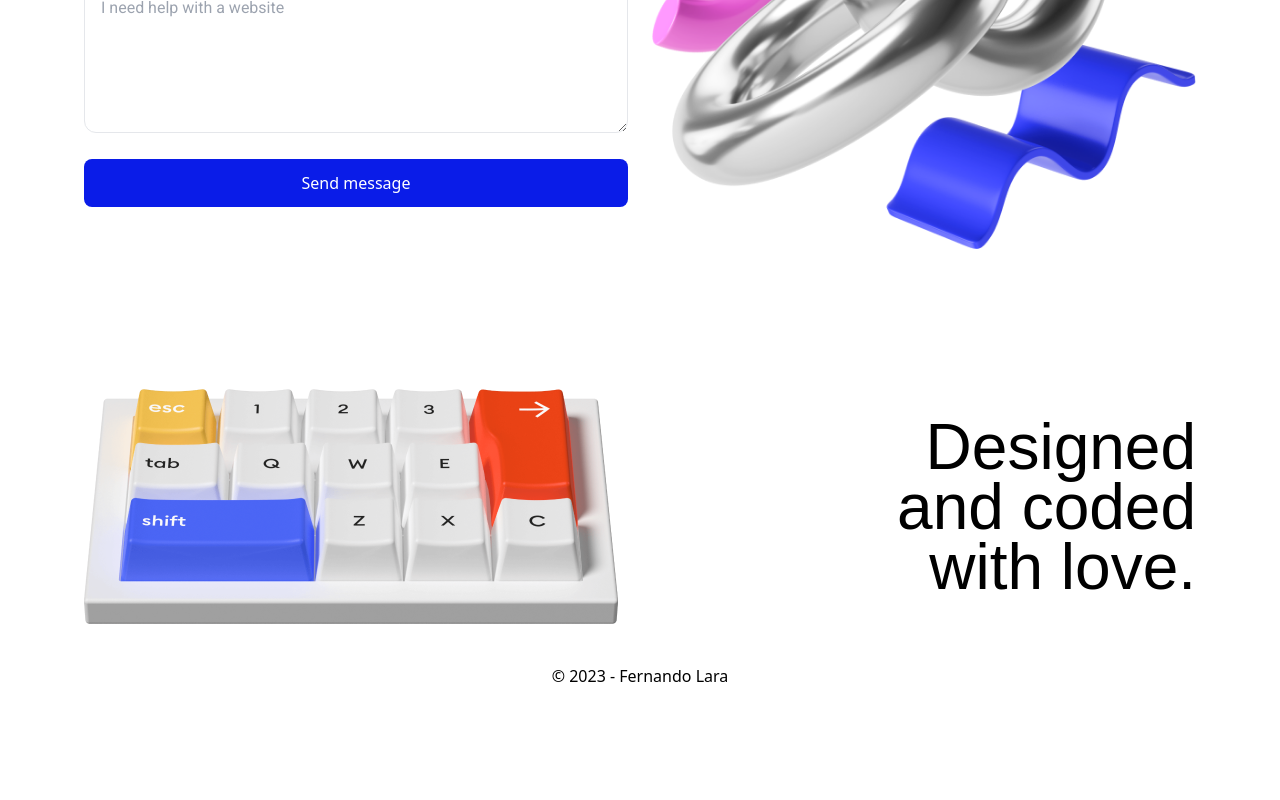
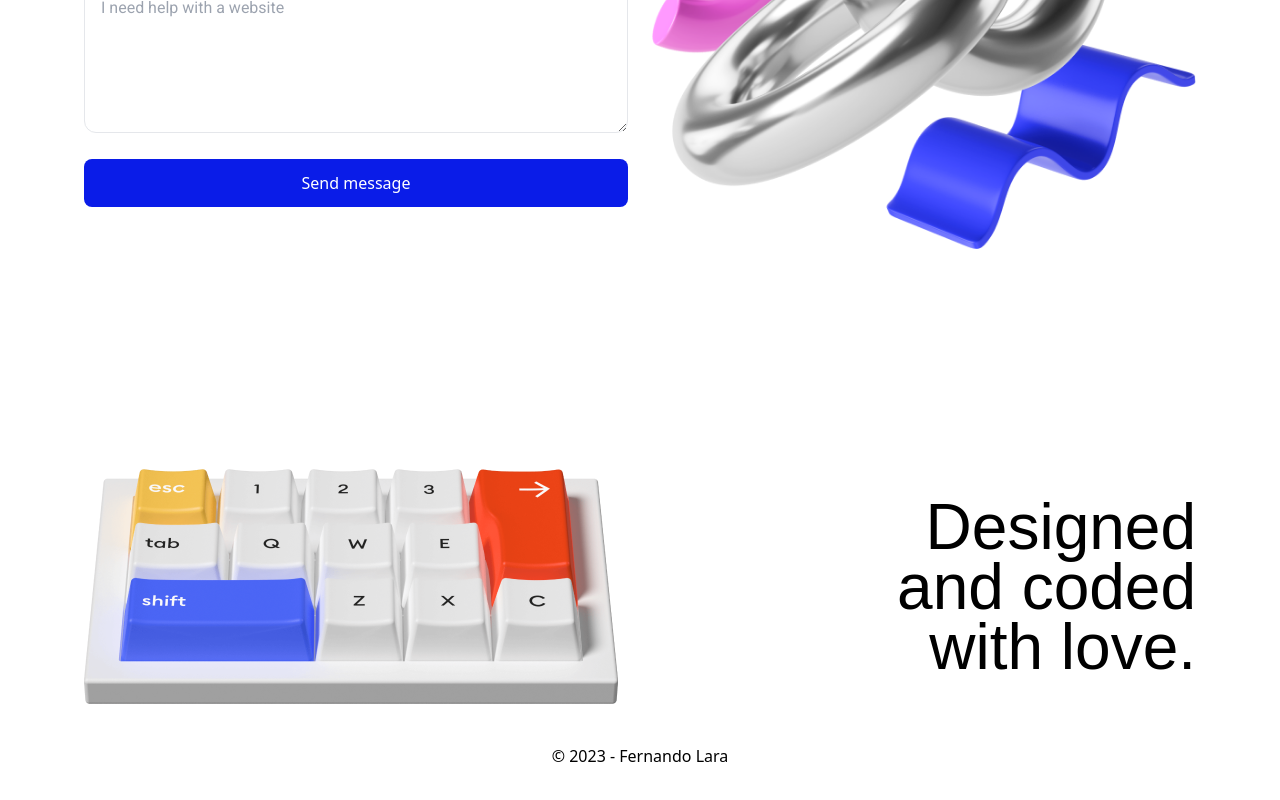
Before and after one commit to ferlarag/personal-portfolio, a React (Vite) app: page / in a window 1280 px wide. Shown: the part 2863-3663 px from the top of the page. Before the commit the page ends 3591 px from the top, so only its background shows below. Built offline with nearby package versions, Linux system fonts and the light colour scheme; a web font is replaced by a local one.

Commit message:
Increased padding on desktop version

```diff
--- a/src/components/Footer.jsx
+++ b/src/components/Footer.jsx
@@ -2,7 +2,7 @@ import keyboard from "../assets/keyboard.png"
 
 const Footer = () => {
     return(
-        <div className="mt-[140px] mb-10">
+        <div className="mt-[140px] mb-10 sm:mt-[220px]">
             <div className="flex justify-between items-center gap-10">
                 <div className="flex-1">
                     <img src={keyboard} alt="keyboard" />
```
